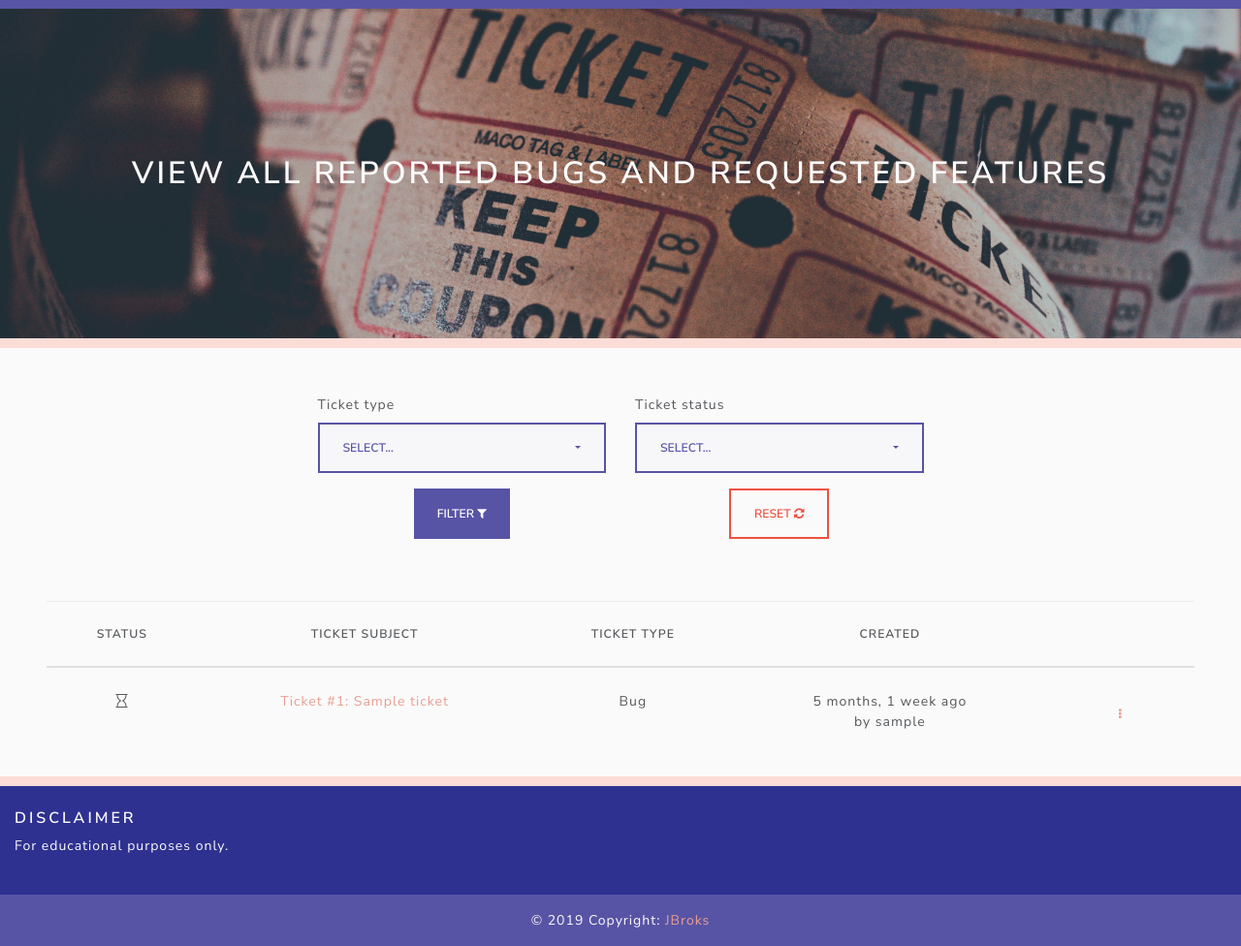
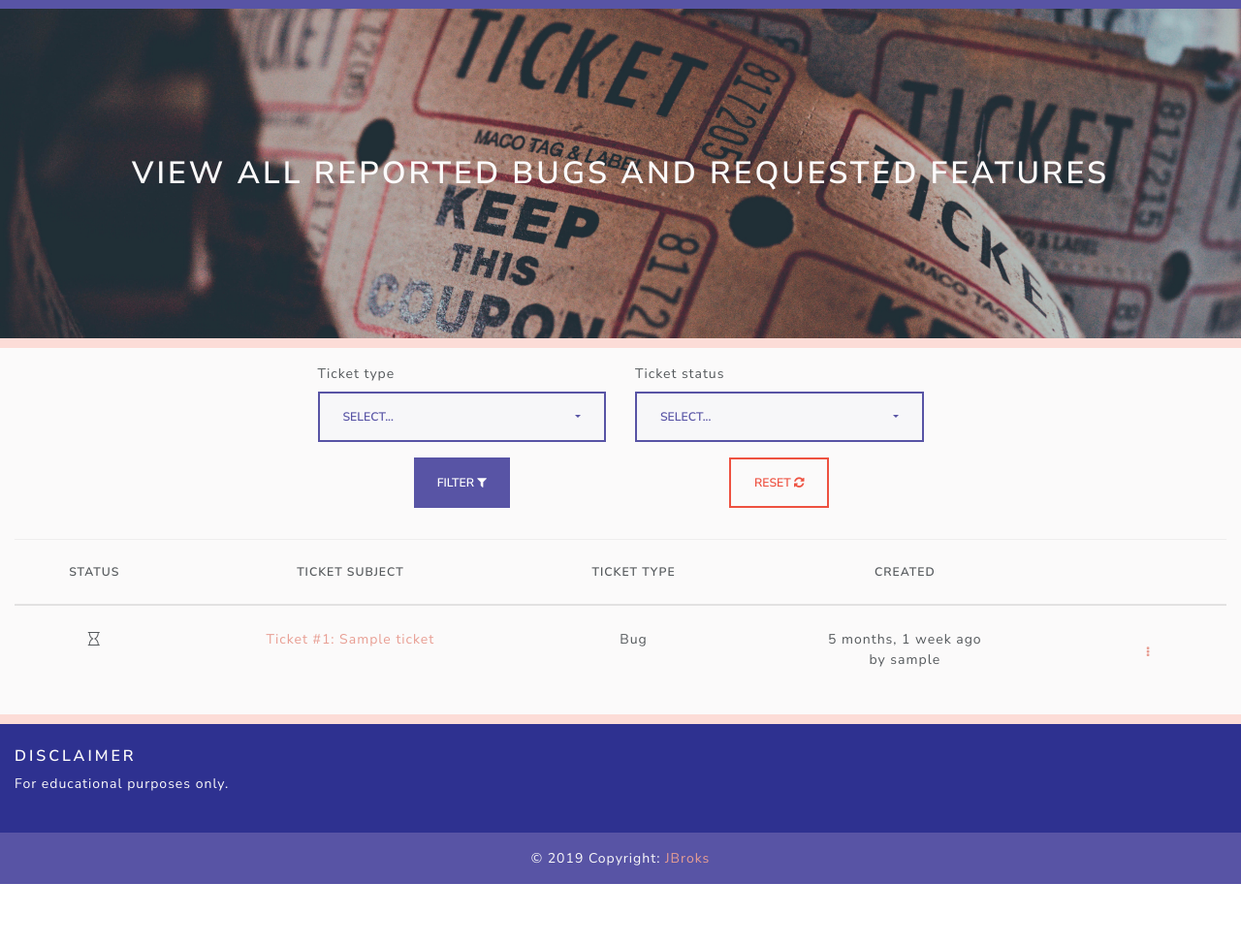
Before and after one commit to JBroks/unicornattractor_issue_tracker, a Django app: page /tickets/ in a window 1280 px wide. Shown: the part 110-1086 px from the top of the page at 97% size. After the commit the page ends 1022 px from the top, so only its background shows below. Run offline with Django 3.2, Linux system fonts and the light colour scheme; tables that the repository leaves empty hold one stand-in row (values such as "Sample post"); some libraries are stand-ins or nearby versions.

Commit message:
tickets filter centered and padding adjusted

```diff
--- a/tickets/templates/all_tickets.html
+++ b/tickets/templates/all_tickets.html
@@ -13,7 +13,7 @@
 
   <!-- Filter fields section (BEGINNING) -->
   <section id="filter-section">
-    <div class="container-fluid py-5 bgr-off-white">
+    <div class="container-fluid py-3 bgr-off-white d-flex align-items-center">
       <form method="GET" class="mx-auto">
 
         <!-- Row containing filters (BEGINNING) -->
@@ -60,7 +60,7 @@
 
   <!-- Section containing table with all / filtered tickets (BEGINNING) -->
   <section id="table-section">
-    <div class="container-fluid px-md-5 px-sm-2 bgr-off-white">
+    <div class="container-fluid bgr-off-white">
       <div class="row">
 
         <!-- Table container (BEGINNING) -->
```
